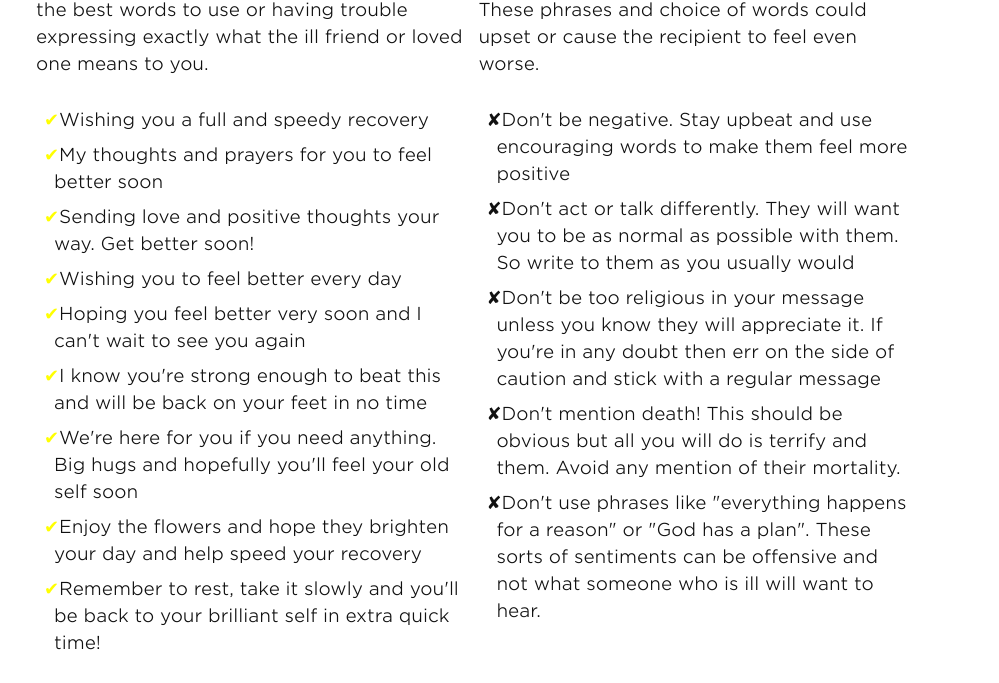
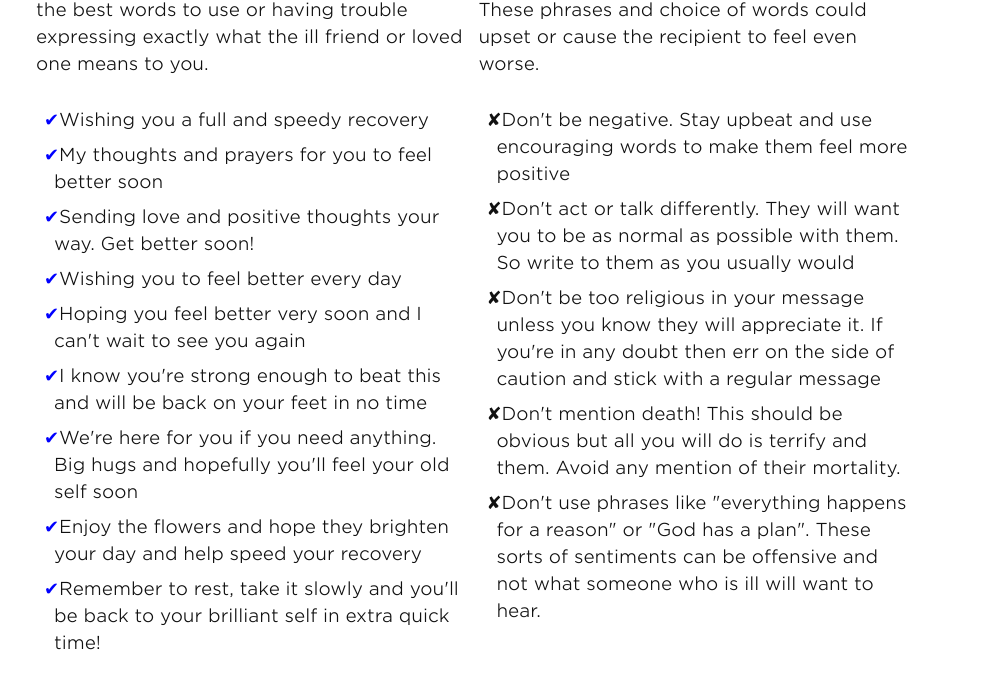
Before and after one commit to andyml123/andyml123.github.io, a Jekyll site: the page built from imagetest.md, in a window 1280 px wide. Shown: the part 2158-2841 px from the top of the page, without its empty margins (139-1138 px from the left). Built offline with Jekyll 4.4.1, drawn with Linux system fonts in a browser that asks for light colours.

Commit message:
Update _layout.scss

```diff
--- a/_sass/_layout.scss
+++ b/_sass/_layout.scss
@@ -499,7 +499,7 @@ list-style:none;
 
 ul.tick li:before{
 content:'\2714';
-color: yellow;
+color: blue;
 }
 
 ul.tick li {
```
